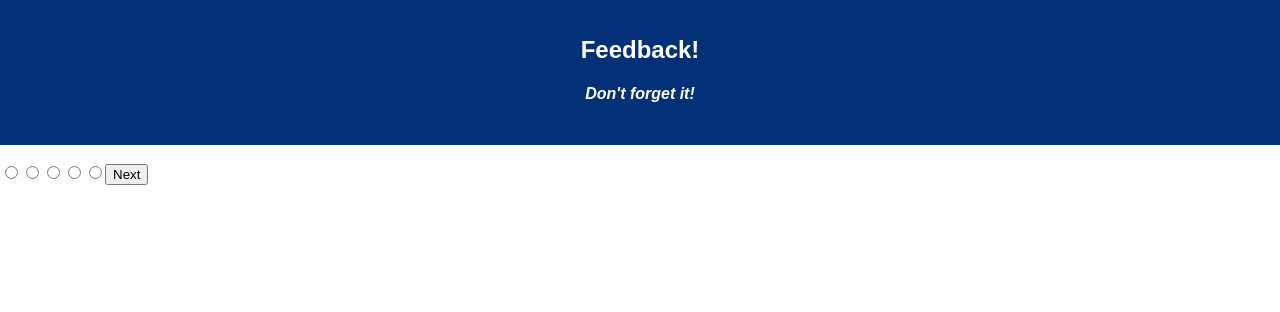
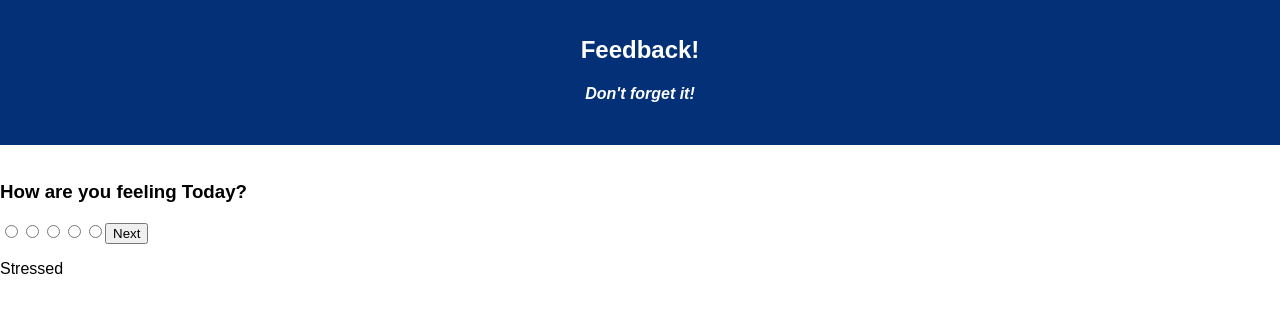
Before and after one commit to crimsonhawk47/redux-feedback-loop, a React (Create React App) app: page /#/ in a window 1280 px wide. Before the commit this address led to /#/Understanding. Shown: the top 312 px of the page. Built offline with nearby package versions, Linux system fonts and the light colour scheme.

Commit message:
Added descriptions to forms

```diff
--- a/src/components/App/App.js
+++ b/src/components/App/App.js
@@ -26,6 +26,9 @@ class App extends Component {
         <Route path="/Support" exact component={Support} />
         <Route path="/Comment" exact component={Comment} />
         <Route path="/Review" exact component={Review} />
+        <Route path="/Thanks">
+          <h3>Thank you for your feedback!</h3>
+        </Route>
       </Router>
     );
   }
--- a/src/components/Feeling/Feeling.js
+++ b/src/components/Feeling/Feeling.js
@@ -23,12 +23,13 @@ class Feeling extends Component {
     render() {
         return (
             <div>
+            <h3>How are you feeling Today?</h3>
                 <input type="radio" name="feels" value="1" onChange={this.logFeelings} />
                 <input type="radio" name="feels" value="2" onChange={this.logFeelings} />
                 <input type="radio" name="feels" value="3" onChange={this.logFeelings} />
                 <input type="radio" name="feels" value="4" onChange={this.logFeelings} />
                 <input type="radio" name="feels" value="5" onChange={this.logFeelings} />
-                <button onClick={this.handleClick}>Next</button>
+                <button onClick={this.handleClick}>Next</button><p>Stressed</p>
             </div>
         )
 
--- a/src/components/Review/Review.js
+++ b/src/components/Review/Review.js
@@ -14,7 +14,7 @@ class Review extends Component {
         axios.post('/feedback', feedbackToSend)
             .then((result) => {
                 console.log(result);
-
+                this.props.history.push('/Thanks')
             }).catch((err)=>{
                 console.log(err);
 
--- a/src/components/Support/Support.js
+++ b/src/components/Support/Support.js
@@ -1,6 +1,6 @@
-import React, {Component} from 'react';
-import {connect} from 'react-redux'
-class Support extends Component{
+import React, { Component } from 'react';
+import { connect } from 'react-redux'
+class Support extends Component {
 
     state = {
         support: false
@@ -23,9 +23,10 @@ class Support extends Component{
 
 
 
-    render(){
-        return(
+    render() {
+        return (
             <div>
+                <h3>How well do you feel supported by staff?</h3>
                 <input type="radio" name="support" value="1" onChange={this.logSupport} />
                 <input type="radio" name="support" value="2" onChange={this.logSupport} />
                 <input type="radio" name="support" value="3" onChange={this.logSupport} />
@@ -40,7 +41,7 @@ class Support extends Component{
 }
 
 const mapStateToProps = (reduxStore) => {
-    return(
+    return (
         {
             reduxStore
         }
--- a/src/components/Understanding/Understanding.js
+++ b/src/components/Understanding/Understanding.js
@@ -11,11 +11,11 @@ class Understanding extends Component {
 
     handleClick = () => {
 
-        this.props.history.push('/Support');
         this.props.dispatch({
             type: 'understanding',
             payload: this.state.understanding
         })
+        this.props.history.push('/Support');
     }
 
     logUnderstanding = (event) => {
@@ -27,6 +27,7 @@ class Understanding extends Component {
     render() {
         return (
             <div>
+                <h3>How well are you understanding the material?</h3>
                 <input type="radio" name="understanding" value="1" onChange={this.logUnderstanding} />
                 <input type="radio" name="understanding" value="2" onChange={this.logUnderstanding} />
                 <input type="radio" name="understanding" value="3" onChange={this.logUnderstanding} />
```
Lines whose indentation alone changed are shown as unchanged.
